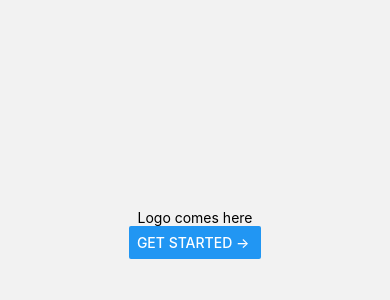
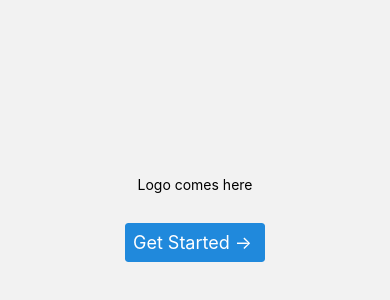
Before and after one commit to bilal-aamer/MeTrac, a React Native app in the folder MeTrac/: screen /start in a window 390 px wide. Shown: the part 188-488 px from the top of the page. Built offline with nearby package versions, Linux system fonts and the light colour scheme.

Commit message:
added react-native-elements support

```diff
--- a/MeTrac/package.json
+++ b/MeTrac/package.json
@@ -15,8 +15,10 @@
     "@react-navigation/native-stack": "^6.2.5",
     "react": "17.0.2",
     "react-native": "0.66.4",
+    "react-native-elements": "^3.4.2",
     "react-native-safe-area-context": "^3.3.2",
-    "react-native-screens": "^3.10.1"
+    "react-native-screens": "^3.10.1",
+    "react-native-vector-icons": "^9.0.0"
   },
   "devDependencies": {
     "@babel/core": "^7.12.9",
--- a/MeTrac/src/screens/LogoScreen.js
+++ b/MeTrac/src/screens/LogoScreen.js
@@ -1,13 +1,16 @@
 import React, {Component} from 'react';
-import {Button, Text, View} from 'react-native';
+import {Text, View} from 'react-native';
 import {useNavigation} from '@react-navigation/native';
+import {makeStyles, withTheme, Button} from 'react-native-elements';
 
 export const LogoScreen = () => {
   const navigation = useNavigation();
+  const styles = useStyles();
   return (
-    <View style={{flex: 1, alignItems: 'center', justifyContent: 'center'}}>
+    <View style={styles.body}>
       <Text> Logo comes here </Text>
       <Button
+        containerStyle={styles.button}
         onPress={() => navigation.navigate('Bottomtabs')}
         title="Get Started -> "
       />
@@ -15,4 +18,17 @@ export const LogoScreen = () => {
   );
 };
 
-export default LogoScreen;
+const useStyles = makeStyles(() => {
+  return {
+    body: {
+      flex: 1,
+      alignItems: 'center',
+      justifyContent: 'center',
+    },
+    button: {
+      margin: 30,
+    },
+  };
+});
+
+export default withTheme(LogoScreen, '');
```
Also changed, not shown: 1 other file (tests, documents, lock files or other folders).
